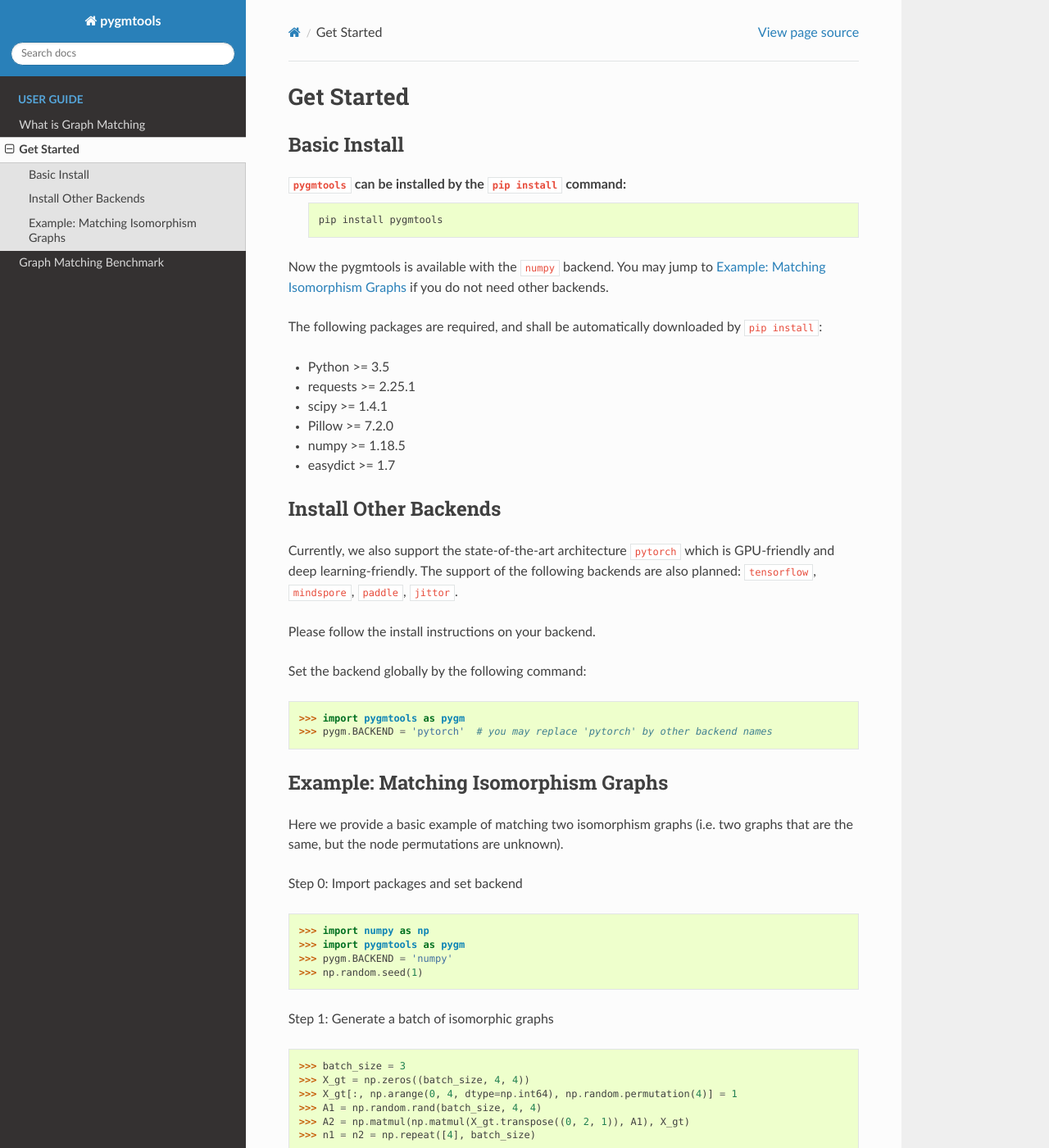
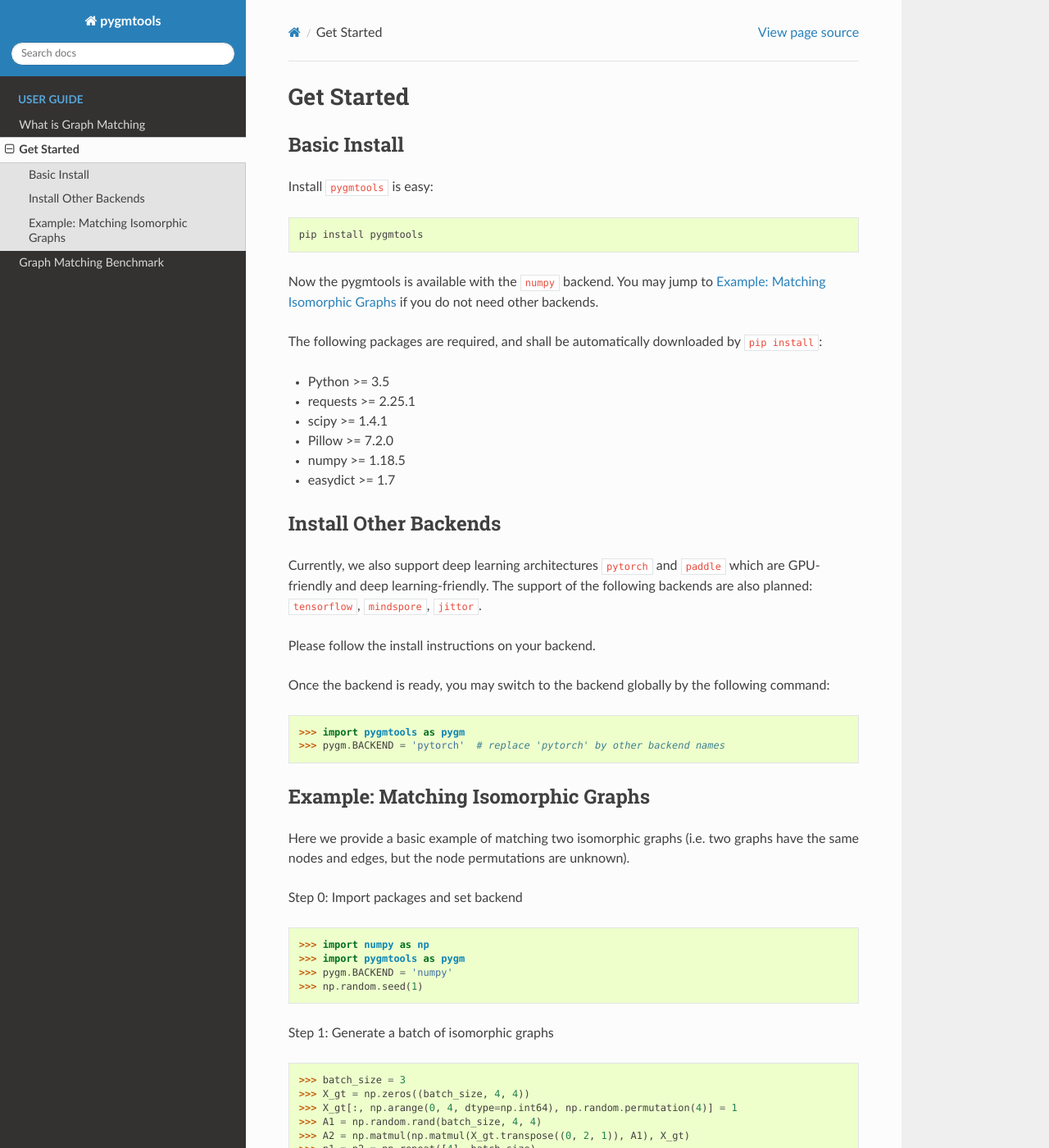
Before and after one commit to Thinklab-SJTU/pygmtools, a Sphinx documentation site: the page built from docs/guide/get_started.rst, in a window 1280 px wide and 1400 px high. Shown: the whole window at 82% size. Built offline with Sphinx 7.4.7 and the Read the Docs theme 2.0.0, drawn with Linux system fonts in a browser that asks for light colours; pages that are not in the unit, such as notebooks, are missing from menus.

Commit message:
update doc

```diff
--- a/docs/guide/get_started.rst
+++ b/docs/guide/get_started.rst
@@ -5,13 +5,13 @@
 Basic Install
 ______________
 
-``pygmtools`` can be installed by the ``pip install`` command:
-    ::
+Install ``pygmtools`` is easy:
+::
 
-        pip install pygmtools
+    pip install pygmtools
 
 
-Now the pygmtools is available with the ``numpy`` backend. You may jump to :ref:`Example: Matching Isomorphism Graphs`
+Now the pygmtools is available with the ``numpy`` backend. You may jump to :ref:`Example: Matching Isomorphic Graphs`
 if you do not need other backends.
 
 The following packages are required, and shall be automatically downloaded by ``pip install``:
@@ -27,24 +27,24 @@
 Install Other Backends
 _________________________
 
-Currently, we also support the state-of-the-art architecture ``pytorch`` which is GPU-friendly and deep learning-friendly.
-The support of the following backends are also planned: ``tensorflow``, ``mindspore``, ``paddle``, ``jittor``.
+Currently, we also support deep learning architectures ``pytorch`` and ``paddle`` which are GPU-friendly and deep learning-friendly.
+The support of the following backends are also planned: ``tensorflow``, ``mindspore``, ``jittor``.
 
 Please follow the install instructions on your backend.
 
-Set the backend globally by the following command:
+Once the backend is ready, you may switch to the backend globally by the following command:
 
 ::
 
     >>> import pygmtools as pygm
-    >>> pygm.BACKEND = 'pytorch'  # you may replace 'pytorch' by other backend names
+    >>> pygm.BACKEND = 'pytorch'  # replace 'pytorch' by other backend names
 
 
-Example: Matching Isomorphism Graphs
+Example: Matching Isomorphic Graphs
 ______________________________________
 
-Here we provide a basic example of matching two isomorphism graphs (i.e. two graphs that are the same, but the node
-permutations are unknown).
+Here we provide a basic example of matching two isomorphic graphs (i.e. two graphs have the same nodes and edges, but
+the node permutations are unknown).
 
 Step 0: Import packages and set backend
 
```
Also changed, not shown: README.md (+2 -26 lines), docs/index.rst (+5 -5 lines).
